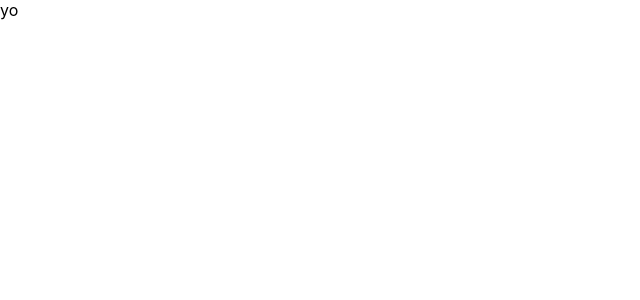
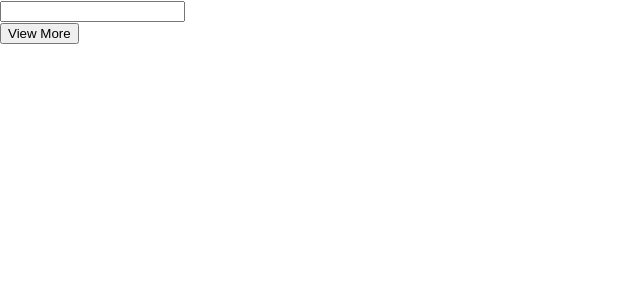
Before and after one commit to uziasr/games, a React (Create React App) app: page / in a window 1280 px wide. Shown: the top 300 px of the page, without its empty margins (0-640 px from the left). Built offline with nearby package versions, Linux system fonts and the light colour scheme.

Commit message:
called api, getting API

```diff
--- a/package.json
+++ b/package.json
@@ -1,8 +1,10 @@
 {
   "name": "my-app",
+  "proxy": "https://www.freetogame.com/",
   "version": "0.1.0",
   "private": true,
   "dependencies": {
+    "@material-ui/core": "^4.11.2",
     "@testing-library/jest-dom": "^5.11.4",
     "@testing-library/react": "^11.1.0",
     "@testing-library/user-event": "^12.1.10",
--- a/src/App.tsx
+++ b/src/App.tsx
@@ -1,6 +1,9 @@
 import React from "react"
+import Games from "./components/games/Games"
 
-const App: React.FC = () =>{
-  return <div>yo</div>
+const App: React.FC = () => {
+  return <div>
+    <Games />
+  </div>
 }
- export default App;
+export default App;
--- /dev/null
+++ b/src/components/games/GameCard.tsx
@@ -0,0 +1,13 @@
+import React, { } from "react"
+import Game from "./index"
+
+const GameCard: React.FC<Game> = (game) => {
+    console.log("this is game", game)
+    return (
+        <>
+            <p></p>
+        </>
+    )
+}
+
+export default GameCard
--- a/src/components/games/Games.tsx
+++ b/src/components/games/Games.tsx
@@ -1,5 +1,8 @@
 import React, { useState, useEffect, useRef } from "react"
-
+import axios from "axios"
+import Game from "./index"
+import GameCard from "./GameCard"
+import "./index.css"
 
 interface Person {
     firstName: string;
@@ -16,17 +19,34 @@ interface Props {
     },
     person: Person;
 }
-// const Games: React.FC<Props> = () => {
 
-const Games: React.FC = ({}) => {
+const Games: React.FC = ({ }) => {
 
-    const [count, setCount] = useState<number | null>(5)
+    const [loadByHundred, setLoadByHundred] = useState<number>(100)
+    const [games, setGame] = useState<Game[]>([])
     const inputRef = useRef<HTMLInputElement>(null);
 
+    useEffect(() => {
+        // axios.get<Game[]>('api/games', { headers: { 'Content-Type': 'application/json' } })
+        //     .then(res => setGame(res.data))
+        //     .catch(err => console.log(err))
+    }, [])
+
+    const loadGames = (): Game[] => {
+        return games.slice(0, loadByHundred)
+    }
+
+    const incrementLoad = (): void => {
+        setLoadByHundred(loadByHundred + 100)
+    }
 
     return (
         <>
-        <input ref={inputRef} onChange={(event: React.ChangeEvent<HTMLInputElement>)=>1}/>
+            <input ref={inputRef} onChange={(event: React.ChangeEvent<HTMLInputElement>) => 1} />
+            <div className="gameCardWrap">
+                {loadGames().map<React.FunctionComponentElement<any>>(game => <GameCard key={game.id} {...game} />)}
+            </div>
+            <button onClick={incrementLoad}>View More</button>
         </>
     )
 }
```
Also changed, not shown: src/components/games/index.ts (added, +15 -0 lines), src/components/games/index.css (added), 2 other files (tests, documents, lock files or other folders).
